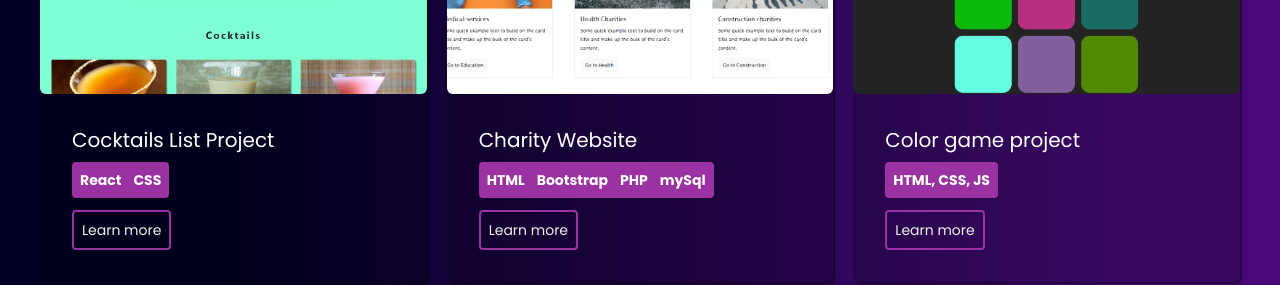
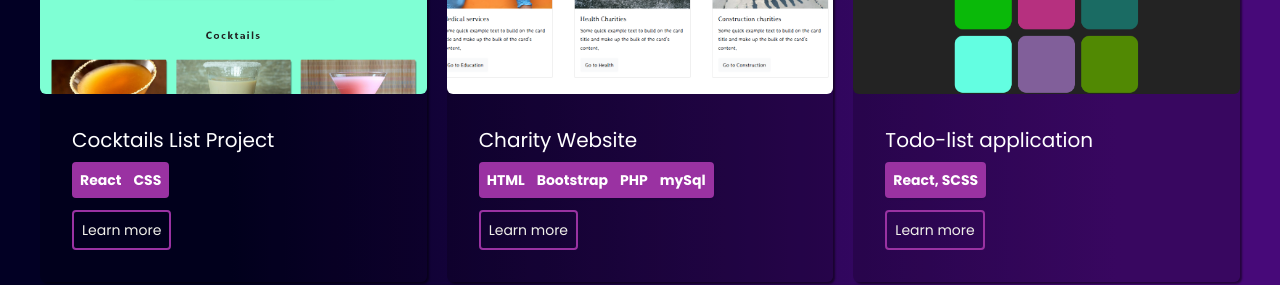
Before and after one commit to Varantt/Portfolio-website, a React (Vite) app: page / in a window 1280 px wide. Shown: the part 2500-2785 px from the top of the page. Built offline with nearby package versions, Linux system fonts and the light colour scheme.

Commit message:
new project added

```diff
--- a/src/data.js
+++ b/src/data.js
@@ -43,10 +43,10 @@ export default [
   },
 
   {
-    title: "Color game project",
-    stack: ["HTML, CSS, JS"],
+    title: "Todo-list application",
+    stack: ["React, SCSS"],
     description:
-      "This project was a game to guess the correct color given some RGB values. I also learned some crucial JS skills, like DOM manipulation, functions, callbacks, etc.",
+      "This project is a todo-list responsive react application, where i used my scss and React skills to create a useful application",
     imgUrl: "/assets/colorgame.png",
     link: "https://github.com/Varantt/Color-game-project",
   },
```
